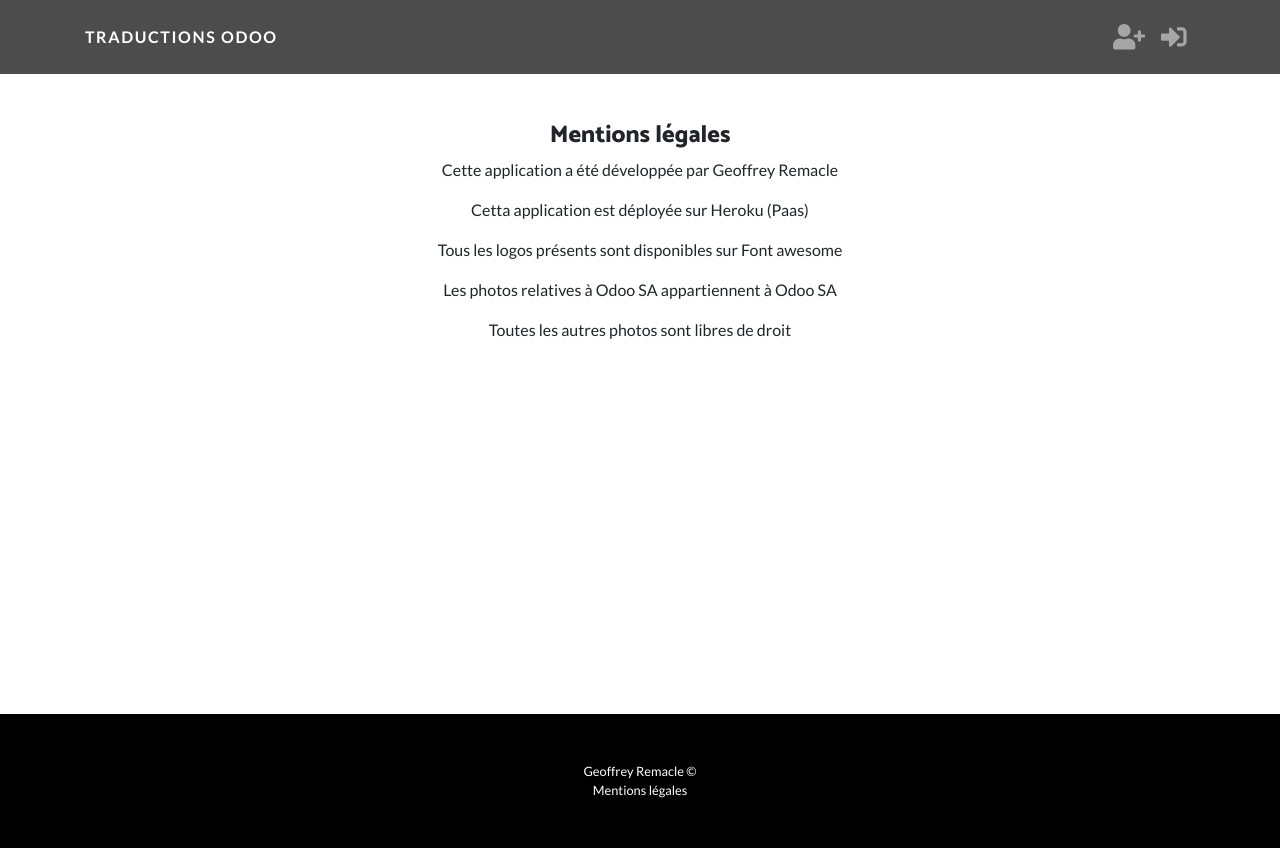
After one commit to GeoffreyRe/project_13, a Django app: page /legal_notice in a window 1280 px wide. The commit adds this page. Run offline with Django 3.2, Linux system fonts and the light colour scheme; some libraries are stand-ins or nearby versions.

Commit message:
corrections + ajout page mentions légales

```diff
--- a/odoo_translations/pages/templates/pages/home.html
+++ b/odoo_translations/pages/templates/pages/home.html
@@ -19,10 +19,9 @@
 
 <header class="masthead text-center text-white">
 <div class="masthead-content">
-    <div class="container" style="padding-top:5rem;">
+    <div class="container" style="padding-top:9rem;">
     <h1 class="masthead-heading mb-0">Projet de gestion</h1>
     <h2 class="masthead-subheading mb-0">des traductions dans Odoo</h2>
-    <a href="#" class="btn btn-primary btn-xl rounded-pill mt-5">Learn More</a>
     </div>
 </div>
 
--- /dev/null
+++ b/odoo_translations/pages/templates/pages/legal_notice.html
@@ -0,0 +1,27 @@
+{% extends "base.html" %}
+{% load static %}
+{% block title %}Mentions légales{% endblock %}
+{% block css_links %}
+
+<link href="{% static 'pages/css/home.css' %}" rel="stylesheet">
+
+{% endblock %}
+
+{% block content %}
+
+<section id="legal_notice_div" style="height:80vh;">
+    <div class="container text-center">
+      <h2 class="h4 pt-5 text-center">Mentions légales</h2>
+      <p>Cette application a été développée par Geoffrey Remacle</p>
+      <p>Cetta application est déployée sur Heroku (Paas)</p>
+      <p>Tous les logos présents sont disponibles sur Font awesome</p>
+      <p>Les photos relatives à Odoo SA appartiennent à Odoo SA</p>
+      <p>Toutes les autres photos sont libres de droit</p>
+    </div>
+  </section>
+
+{% endblock %}
+
+{% block javascript_files %}
+<script src="{% static 'pages/js/home.js' %}"></script>
+{% endblock %}
--- a/odoo_translations/pages/urls.py
+++ b/odoo_translations/pages/urls.py
@@ -2,5 +2,6 @@ from django.urls import path
 from . import views
 
 urlpatterns = [
-    path("home", views.view_home, name="view_home")
+    path("home", views.view_home, name="view_home"),
+    path("legal_notice", views.view_legal_notice, name="legal_notice")
 ]
--- a/odoo_translations/pages/views.py
+++ b/odoo_translations/pages/views.py
@@ -5,3 +5,6 @@ from django.shortcuts import render
 
 def view_home(request):
     return render(request, "pages/home.html")
+
+def view_legal_notice(request):
+    return render(request, "pages/legal_notice.html")
--- a/odoo_translations/templates/base.html
+++ b/odoo_translations/templates/base.html
@@ -61,7 +61,8 @@
             {% endblock %}
         <footer class="py-5 bg-black">
             <div class="container">
-                <p class="m-0 text-center text-white small">Copyright &copy;</p>
+                <p class="m-0 text-center text-white small">Geoffrey Remacle &copy;</p>
+                <p class="m-0 text-center text-white small"><a class="text-white" href="{% url 'legal_notice'%}">Mentions légales</a></p>
             </div>
         </footer>
 
```
